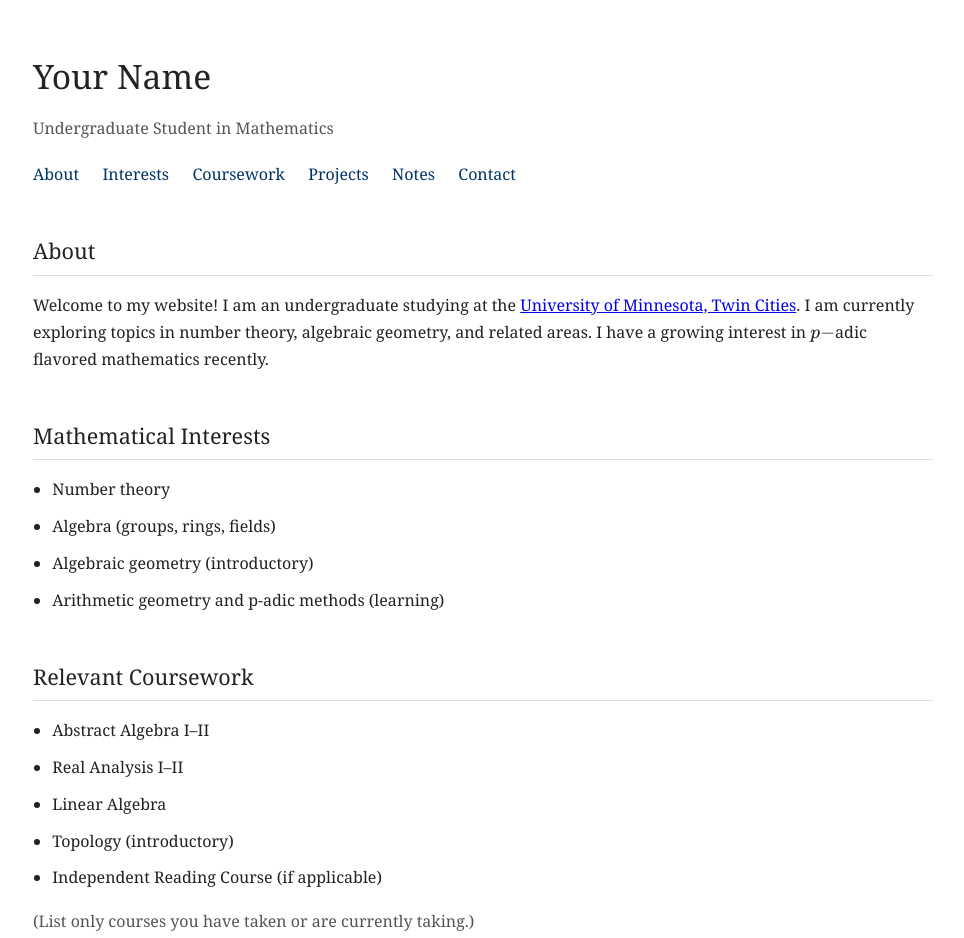
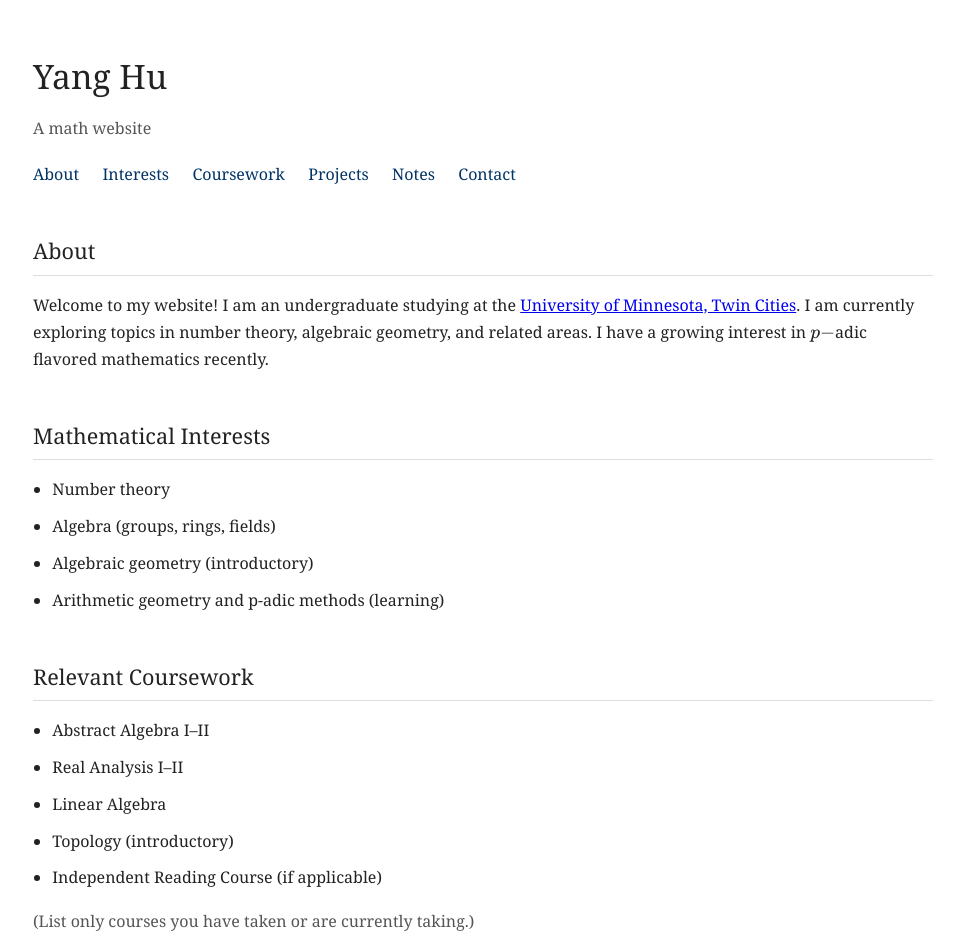
Before and after one commit to hu000841-math/yanghu.github.io, a plain HTML site: page index.html in a window 1280 px wide. Shown: the top 938 px of the page, without its empty margins (157-1121 px from the left). Drawn offline with nearby package versions, Linux system fonts and the light colour scheme.

Commit message:
Update index.html

```diff
--- a/index.html
+++ b/index.html
@@ -87,8 +87,8 @@
 <body>
 
 <header>
-  <h1>Your Name</h1>
-  <p>Undergraduate Student in Mathematics</p>
+  <h1>Yang Hu</h1>
+  <p>A math website</p>
   <nav>
     <a href="#about">About</a>
     <a href="#interests">Interests</a>
```
